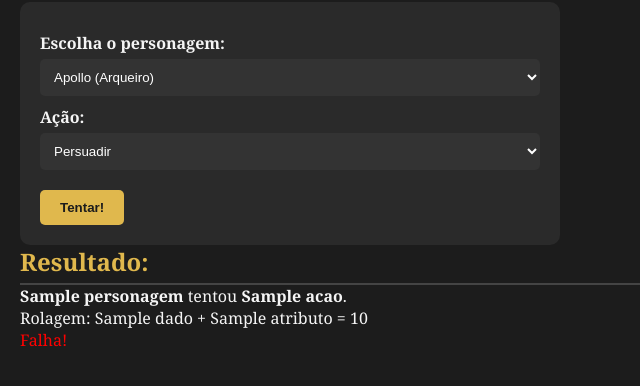
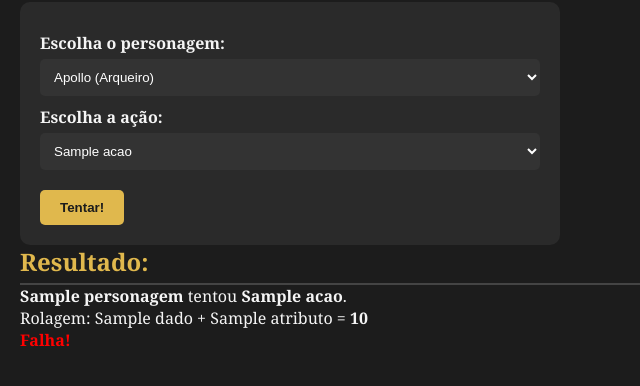
Before and after one commit to Murilonuness/Estudos-de-Logica-e-Python, a Django app: template ex42.py/rpg_project/jogo/templates/jogo/desafio.html in a window 1280 px wide. Shown: the part 162-548 px from the top of the page, without its empty margins (0-640 px from the left). Run offline with Django 5.2, Linux system fonts and the light colour scheme; data comes from the database, SQL or seed files in the repository; both versions use the stored data as it was after the commit; tables that the repository leaves empty hold one stand-in row (values such as "Sample post"); the template is opened without the code that fills it: values that come from a table or form of the project are taken from there, most other values are stand-ins (such as "Sample title", 1, 10 or a date in 2020).

Commit message:
Exercício 42: Adicionadas novas ações no desafio RPG com mapeamento dinâmico por atributo

```diff
--- a/ex42.py/rpg_project/jogo/templates/jogo/desafio.html
+++ b/ex42.py/rpg_project/jogo/templates/jogo/desafio.html
@@ -3,33 +3,36 @@
 {% block content %}
 <h1>Desafio RPG</h1>
 
-<form method="POST">
+<form method="POST" class="form-desafio">
     {% csrf_token %}
-    <label>Escolha o personagem:</label>
-    <select name="personagem" required>
+
+    <label for="personagem">Escolha o personagem:</label>
+    <select id="personagem" name="personagem" required>
         {% for p in personagens %}
             <option value="{{ p.id }}">{{ p.nome }} ({{ p.classe }})</option>
         {% endfor %}
     </select>
 
-    <label>Ação:</label>
-    <select name="acao" required>
-        <option value="persuadir">Persuadir</option>
-        <option value="atacar">Atacar</option>
-        <option value="resolver">Resolver Enigma</option>
+    <label for="acao">Escolha a ação:</label>
+    <select id="acao" name="acao" required>
+        {% for chave, acao in acoes_disponiveis.items %}
+            <option value="{{ chave }}">{{ acao.nome }}</option>
+        {% endfor %}
     </select>
 
     <button type="submit">Tentar!</button>
 </form>
 
 {% if resultado %}
-    <h2>Resultado:</h2>
-    <p><strong>{{ resultado.personagem.nome }}</strong> tentou <strong>{{ resultado.acao }}</strong>.</p>
-    <p>Rolagem: {{ resultado.dado }} + {{ resultado.atributo }} = {{ resultado.total }}</p>
-    {% if resultado.sucesso %}
-        <p style="color: green;">Sucesso!</p>
-    {% else %}
-        <p style="color: red;">Falha!</p>
-    {% endif %}
+    <div class="resultado">
+        <h2>Resultado:</h2>
+        <p><strong>{{ resultado.personagem.nome }}</strong> tentou <strong>{{ resultado.acao|capfirst }}</strong>.</p>
+        <p>Rolagem: {{ resultado.dado }} + {{ resultado.atributo }} = <strong>{{ resultado.total }}</strong></p>
+        {% if resultado.sucesso %}
+            <p style="color: green;"><strong>Sucesso!</strong> XP ganho: 50</p>
+        {% else %}
+            <p style="color: red;"><strong>Falha!</strong></p>
+        {% endif %}
+    </div>
 {% endif %}
 {% endblock %}
```
Also changed, not shown: ex42.py/rpg_project/jogo/views.py (+22 -11 lines), ex42.py/rpg_project/db.sqlite3.
